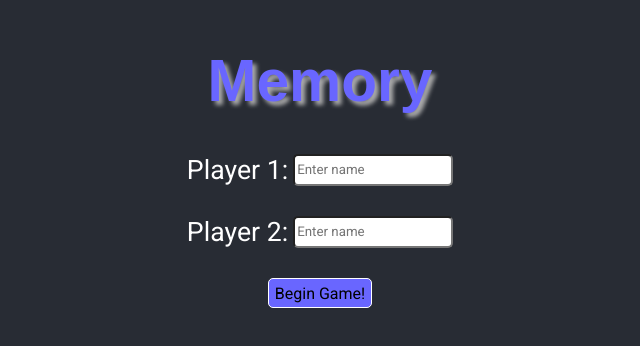
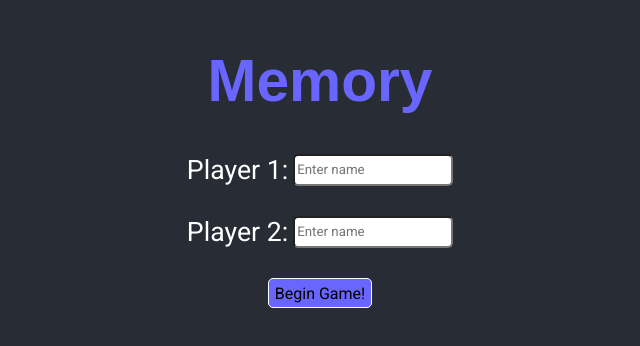
Before and after one commit to piper88/memory-react, a React app: page / in a window 1280 px wide. Shown: the whole page, without its empty margins (320-960 px from the left). Built offline with nearby package versions, Linux system fonts and the light colour scheme; a web font is replaced by a local one.

Commit message:
removes shadow on title of game

```diff
--- a/src/components/Game/game.scss
+++ b/src/components/Game/game.scss
@@ -16,6 +16,5 @@
 .title {
   font-family: 'Potta One', sans-serif;
   font-size: 44pt;
-  text-shadow: 4px 4px 4px #aaa;
   color: #6966ff;
 }
```
